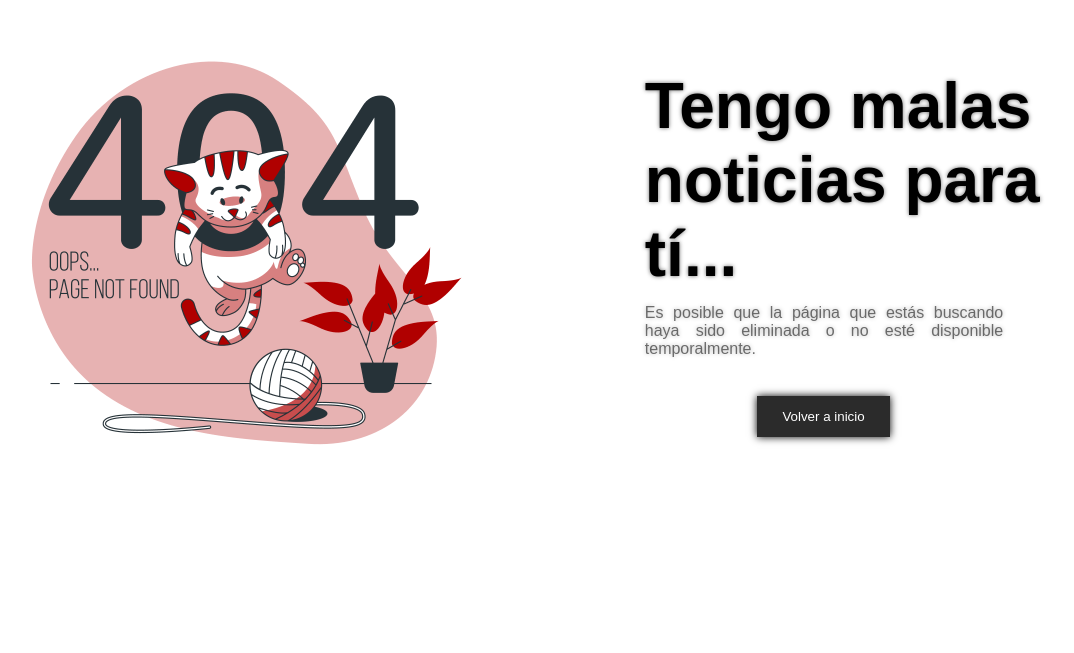
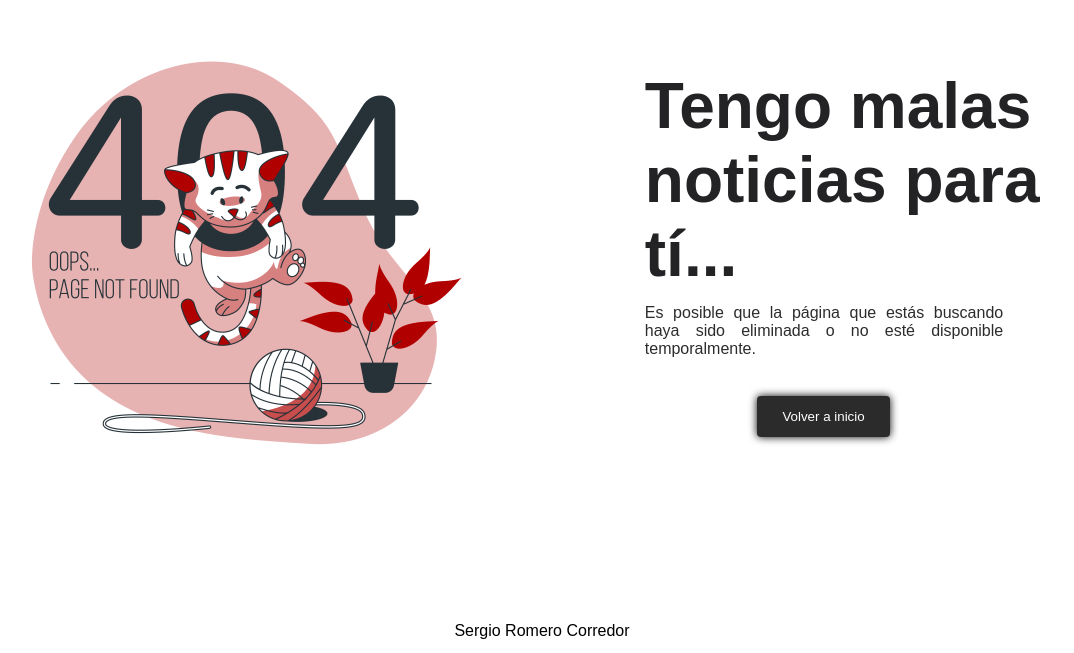
Before and after one commit to romerosergi/Error404-page, a plain HTML site: page index.html in a window 1280 px wide. Shown: the part 147-800 px from the top of the page, without its empty margins (98-1172 px from the left). Drawn offline with Linux system fonts and the light colour scheme; a web font is replaced by a local one.

Commit message:
Add files via upload

```diff
--- a/index.html
+++ b/index.html
@@ -19,5 +19,6 @@
             <button class="button-404">Volver a inicio</button>
         </div>
     </main>
+    <footer>Sergio Romero Corredor</footer>
   </body>
 </html>
--- a/style.css
+++ b/style.css
@@ -5,6 +5,14 @@
     padding: 0;
     box-sizing: border-box;
     font-family: "Anta", sans-serif;
+}
+footer {
+    position: absolute;
+    width: 100%;
+    display: flex;
+    justify-content: center;
+    align-items: center;
+    bottom: 1vw;
 }
 .section-404 {
     position: absolute;
@@ -19,14 +27,13 @@
     width: 35%;
 }
 .title-404 {
+    color: rgb(35, 35, 37);
     font-size: 4rem;
-    text-shadow: 0 0 4px rgba(0, 0, 0, 0.581);
 }
 .description-404 {
     width: 80%;
     text-align: justify;
-    color: rgba(0, 0, 0, 0.546);
-    text-shadow: 0 0 4px rgba(0, 0, 0, 0.285);
+    color: rgba(0, 0, 0, 0.827);
     margin-top: 1vw;
     margin-bottom: 3vw;
 }
@@ -34,6 +41,7 @@
     position: relative;
     padding: 1vw 2vw;
     left: 25%;
+    border-radius: 4px;
     background-color: rgb(43, 43, 43);
     color: white;
     border: transparent;
```
